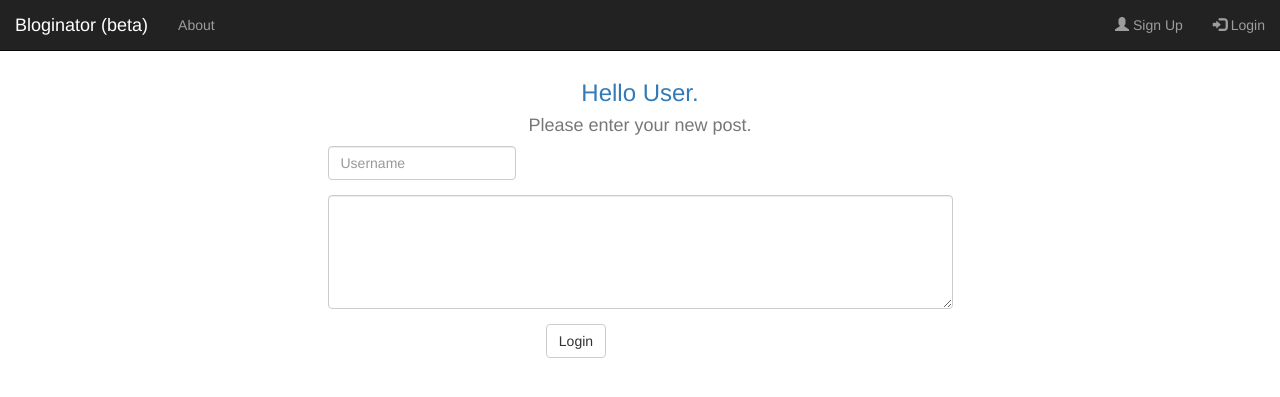
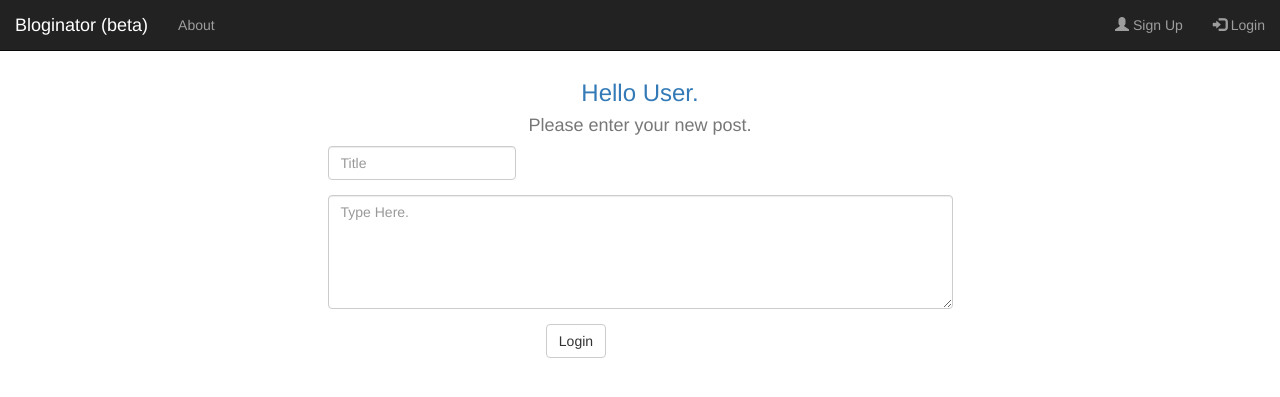
Before and after one commit to rimelucci/softdevproject1, a Flask app: template templates/newpost.html in a window 1280 px wide. Shown: the top 397 px of the page. Run offline with Flask 2, Linux system fonts and the light colour scheme; the template is opened without the code that fills it, so the values that code supplies are empty; some libraries are stand-ins or nearby versions.

Commit message:
renamed the placeholders in the forms

```diff
--- a/templates/newpost.html
+++ b/templates/newpost.html
@@ -34,12 +34,12 @@
 	<form class="form-horizontal" role="form" method="POST">
 		<div class="form-group">
 			<div class="col-md-offset-3 col-md-2">
-				<input class="form-control" name="username" type="text" placeholder="Username">
+				<input class="form-control" name="username" type="text" placeholder="Title">
 			</div>
 		</div>
 		<div class="form-group">
 			<div class="col-md-offset-3 col-md-6">
-				<textarea class="form-control" rows="5" name="post"></textarea>
+				<textarea class="form-control" rows="5" name="post" placeholder="Type Here."></textarea>
 			</div>
 		</div>
 		<div class="form-group">
```
